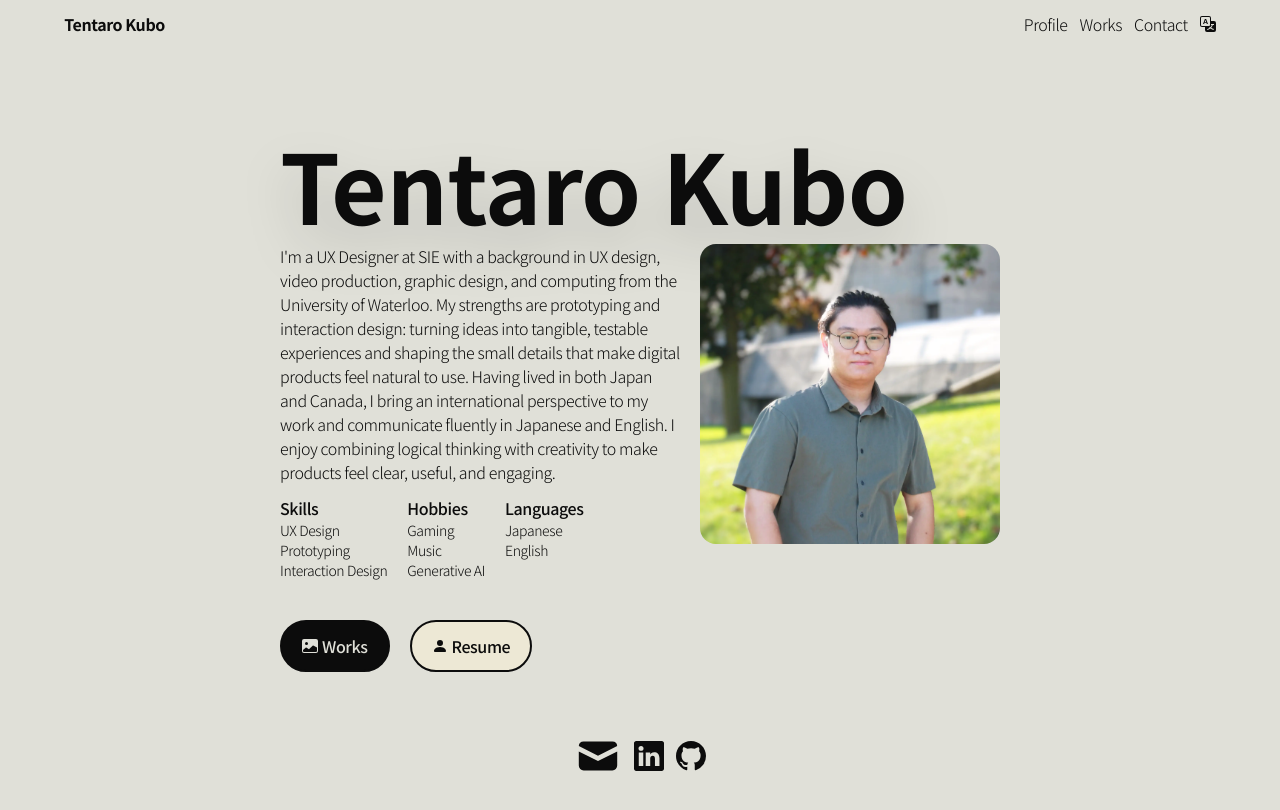
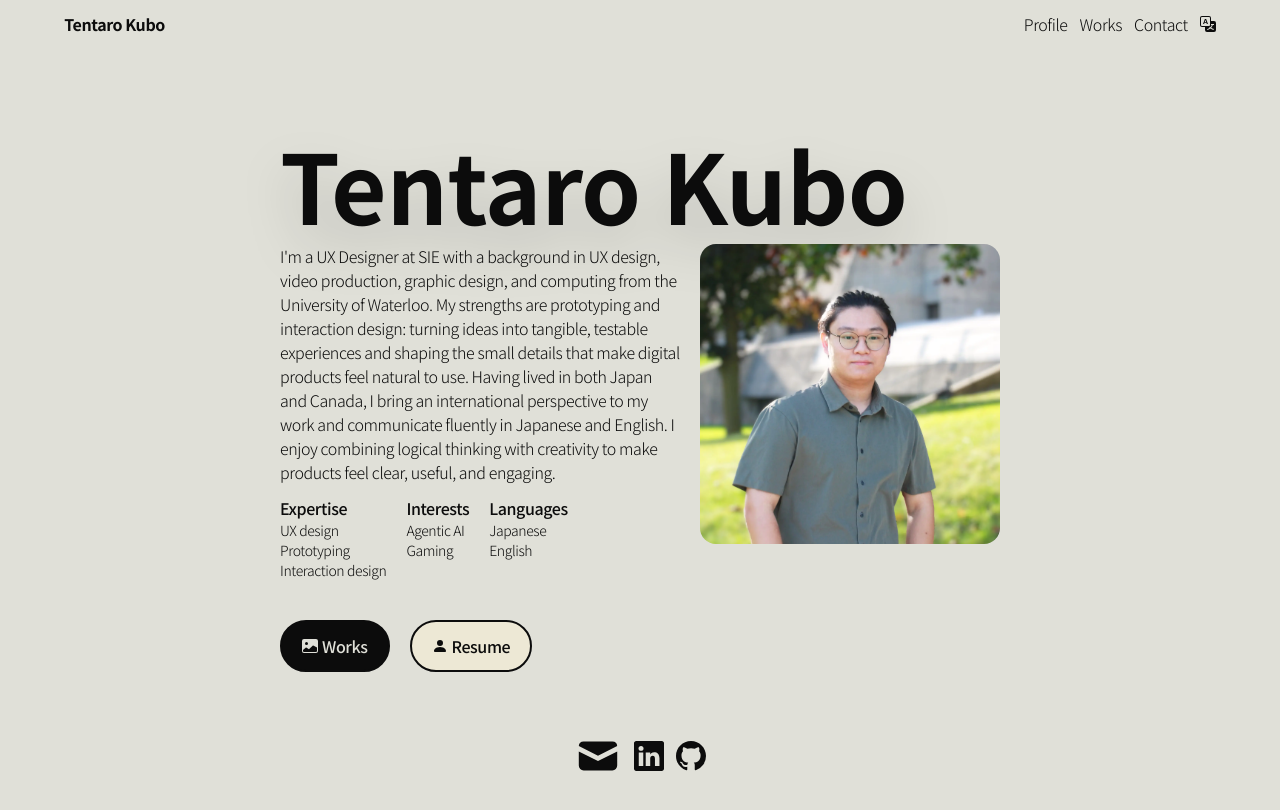
Before and after one commit to OriginalTT/my_portfolio, a Next.js app: page /en/profile in a window 1280 px wide. Shown: the top 810 px of the page. Built offline with nearby package versions, Linux system fonts and the light colour scheme.

Commit message:
Update profile expertise and interests

```diff
--- a/app/en/profile/page.js
+++ b/app/en/profile/page.js
@@ -20,7 +20,7 @@ const profile = () => {
                         <p className='font-light text-md'>{profileInfo.bio}</p>
                         <div className='flex my-3 gap-5'>
                             <div>
-                                <h4>Skills</h4>
+                                <h4>Expertise</h4>
                                 <ul>
                                     {profileInfo.skills.map((skill, index) => (
                                         <li key={index}
@@ -30,12 +30,12 @@ const profile = () => {
                                 </ul>
                             </div>
                             <div>
-                                <h4>Hobbies</h4>
+                                <h4>Interests</h4>
                                 <ul>
-                                    {profileInfo.hobbies.map((hobby, index) => (
+                                    {profileInfo.interests.map((interest, index) => (
                                         <li key={index}
                                             className='font-light text-sm'
-                                        >{hobby}</li>
+                                        >{interest}</li>
                                     ))}
                                 </ul>
                             </div>
--- a/app/en/profile/variables.js
+++ b/app/en/profile/variables.js
@@ -3,17 +3,16 @@ export const profileInfo = {
     headshot: '/sample1.png',
     bio: 'I\'m a UX Designer at SIE with a background in UX design, video production, graphic design, and computing from the University of Waterloo. My strengths are prototyping and interaction design: turning ideas into tangible, testable experiences and shaping the small details that make digital products feel natural to use. Having lived in both Japan and Canada, I bring an international perspective to my work and communicate fluently in Japanese and English. I enjoy combining logical thinking with creativity to make products feel clear, useful, and engaging.',
     skills: [
-        'UX Design',
+        'UX design',
         'Prototyping',
-        'Interaction Design',
+        'Interaction design',
     ],
     languages: [
         'Japanese',
         'English',
     ],
-    hobbies: [
-        'Gaming',
-        'Music',
-        'Generative AI'
+    interests: [
+        'Agentic AI',
+        'Gaming'
     ]
 }
--- a/app/jp/profile/page.js
+++ b/app/jp/profile/page.js
@@ -20,7 +20,7 @@ const profile = () => {
                         <p className='font-light text-md'>{profileInfo.bio}</p>
                         <div className='flex my-3 gap-5'>
                             <div>
-                                <h4>スキル</h4>
+                                <h4>専門分野</h4>
                                 <ul>
                                     {profileInfo.skills.map((skill, index) => (
                                         <li key={index}
@@ -30,12 +30,12 @@ const profile = () => {
                                 </ul>
                             </div>
                             <div>
-                                <h4>趣味</h4>
+                                <h4>興味・関心</h4>
                                 <ul>
-                                    {profileInfo.hobbies.map((hobby, index) => (
+                                    {profileInfo.interests.map((interest, index) => (
                                         <li key={index}
                                             className='font-light text-sm'
-                                        >{hobby}</li>
+                                        >{interest}</li>
                                     ))}
                                 </ul>
                             </div>
--- a/app/jp/profile/variables.js
+++ b/app/jp/profile/variables.js
@@ -11,9 +11,8 @@ export const profileInfo = {
         '日本語',
         '英語',
     ],
-    hobbies: [
-        'ゲーム',
-        '音楽鑑賞',
-        '画像生成AI'
+    interests: [
+        'Agentic AI',
+        'ゲーム'
     ]
 }
```
